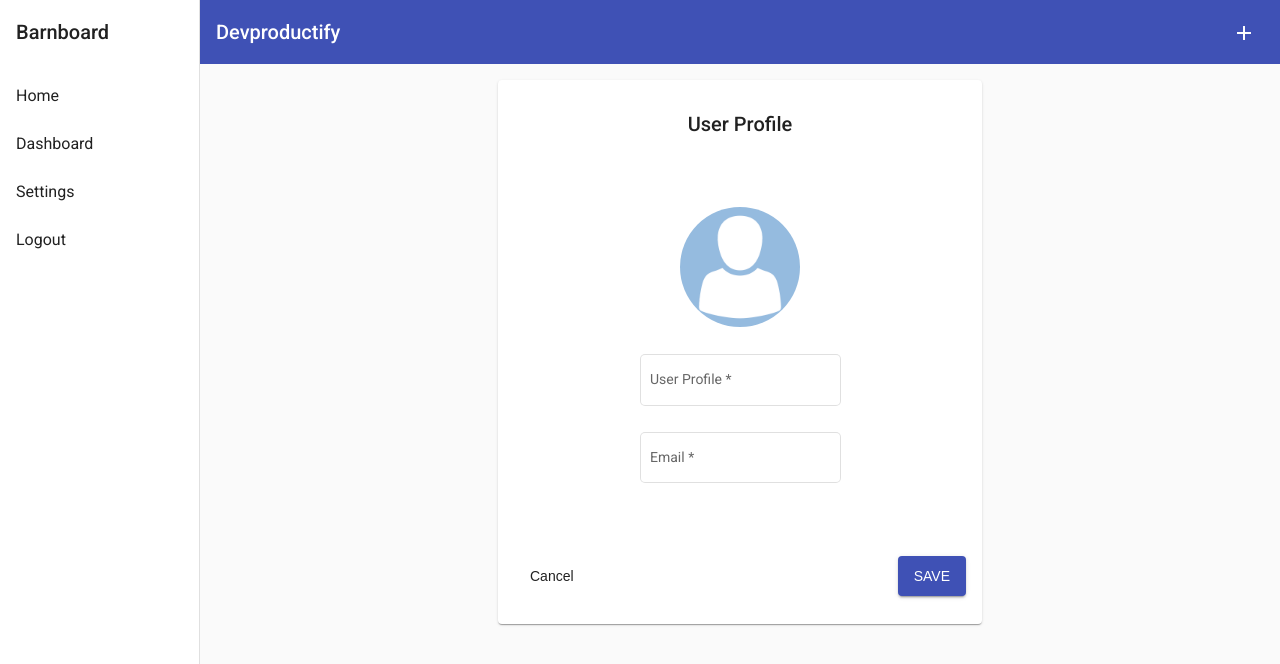
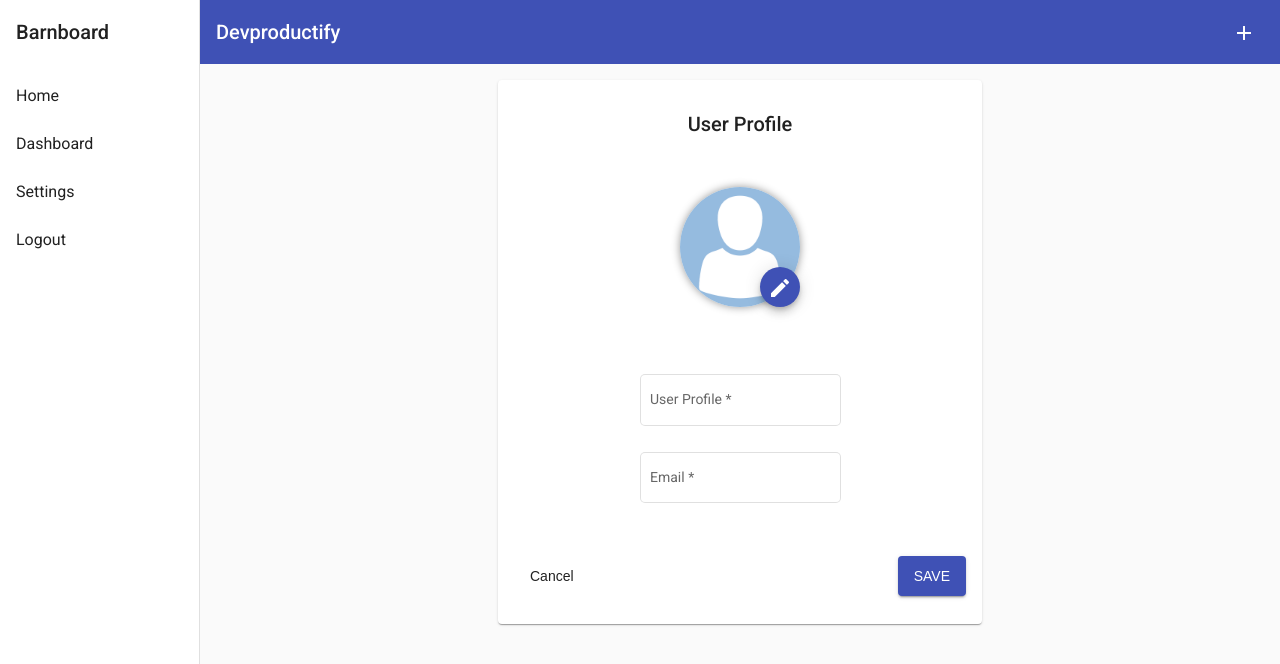
Before and after one commit to Accelerator-One/barn-board, an Angular app: page /settings in a window 1280 px wide. Shown: the top 664 px of the page. Built offline with nearby package versions, Linux system fonts and the light colour scheme.

Commit message:
feat: profile image cmp initiated

```diff
--- a/src/app/shared/profile/profile.component.html
+++ b/src/app/shared/profile/profile.component.html
@@ -1,3 +1,10 @@
-<div class='profile-image'>
-  <img src='../../../assets/blank-profile.png' />
+<div>
+  <div class='profile-image'>
+    <img id='profileImg' src='../../../assets/blank-profile.png' />
+  </div>
+  <button class='paint-position' mat-mini-fab color="primary" (click)='changeProfilePicture()'>
+    <mat-icon>edit</mat-icon>
+  </button>
+  <input id='imgStore' (change)='appendBlob($event)' type="file" accept="image/png"
+    style="display: none; visibility: hidden;" />
 </div>
--- a/src/app/shared/profile/profile.component.scss
+++ b/src/app/shared/profile/profile.component.scss
@@ -5,6 +5,7 @@
   overflow: hidden;
   border-radius: 60px;
   margin-bottom: 24px;
+  box-shadow: 0px 0px 8px 0px #989898;
 
   img {
     width: 100%;
@@ -17,3 +18,9 @@
   display: flex;
   justify-content: center;
 }
+
+.paint-position {
+  position: relative;
+  top: -64px;
+  left: 40px;
+}
--- a/src/app/shared/profile/profile.component.ts
+++ b/src/app/shared/profile/profile.component.ts
@@ -10,6 +10,40 @@ export class ProfileComponent implements OnInit {
   constructor() { }
   ngOnInit(): void { }
 
+  changeProfilePicture() {
+    const inputRef: any = document.getElementById('imgStore');
+    inputRef.click();
+  }
 
+  async appendBlob(evt: any) {
+
+    const fileRef: any = evt.target;
+    const imgRef: any = document.getElementById('profileImg');
+    let url: string = URL.createObjectURL(fileRef.files[0]);
+
+    imgRef.src = url;
+    URL.revokeObjectURL(url);
+    this.extractBlob();
+
+  }
+
+  async extractBlob() {
+
+    let canvasRef: any = document.createElement('canvas');
+    const imgRef: any = document.getElementById('profileImg');
+    let ctxtRef: CanvasRenderingContext2D = canvasRef.getContext('2d');
+
+    canvasRef.width = 120;
+    canvasRef.height = 120;
+
+    let result = null;
+    ctxtRef.drawImage(imgRef, 0, 0);
+    await canvasRef.toBlob(async (res: any) => {
+      result = await res.text();
+      console.log(result);
+      return result;
+    });
+
+  }
 
 }
```
